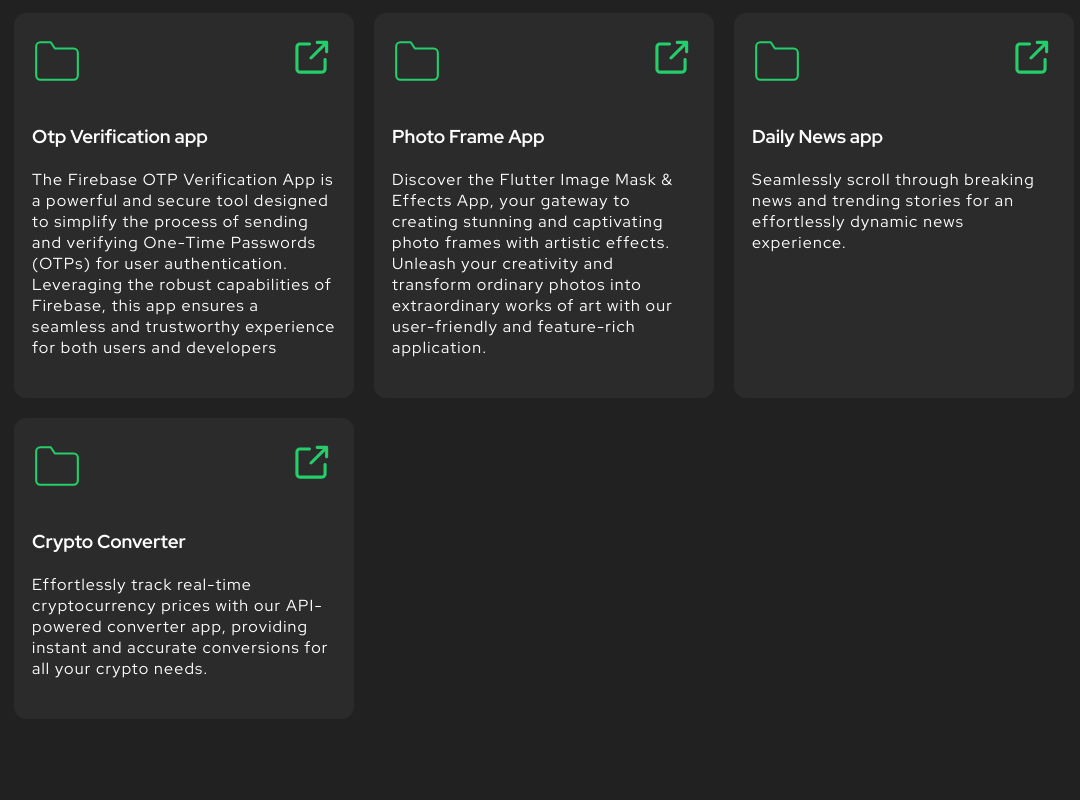
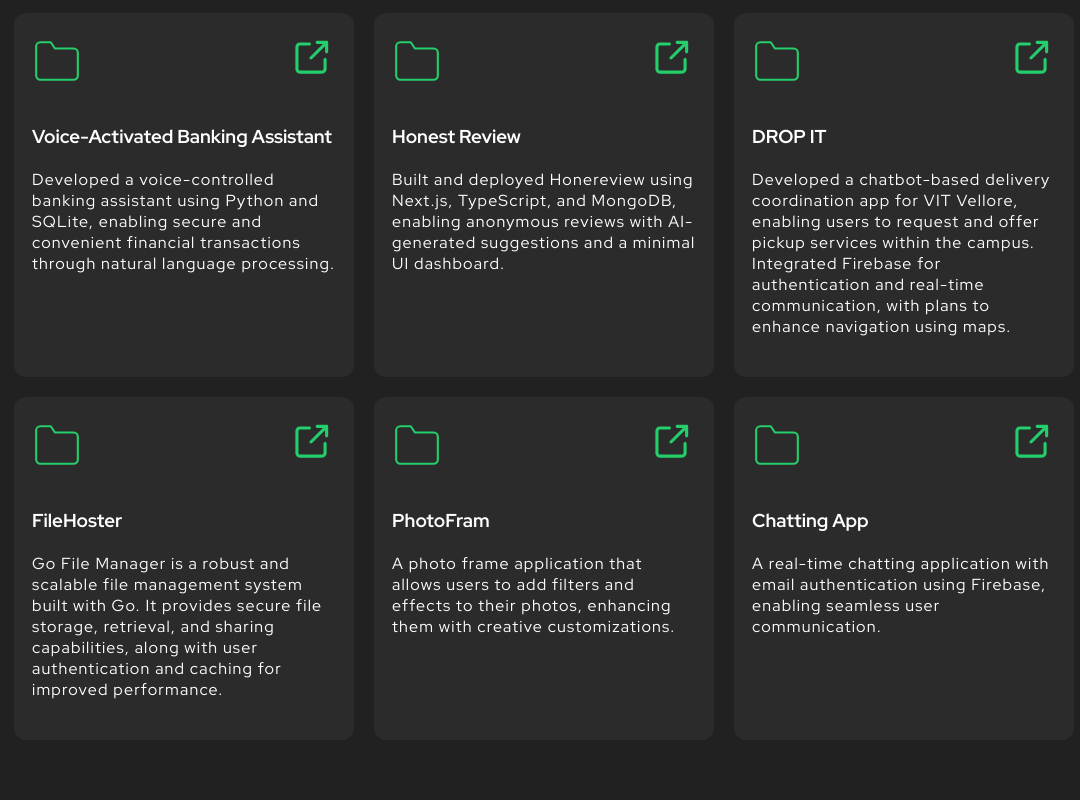
Before and after one commit to adiVIT/portfolio, a React (Create React App) app: page / in a window 1280 px wide. Shown: the part 1620-2420 px from the top of the page, without its empty margins (96-1176 px from the left). Built offline with nearby package versions, Linux system fonts and the light colour scheme.

Commit message:
changed with updated things

```diff
--- a/src/components/Contact/Contact.tsx
+++ b/src/components/Contact/Contact.tsx
@@ -20,7 +20,7 @@ export function Contact(){
         </div>
         <div>
         <a href="tel:+917651820026"><img src={phoneIcon} alt="Phone No" /></a>
-          <a href="tel:+919630576848">(+91) 7651820026</a>
+          <a href="tel:+917651820026">(+91)7651820026</a>
         </div>
       </div>
       <Form></Form>
--- a/src/components/Project/Project.tsx
+++ b/src/components/Project/Project.tsx
@@ -18,19 +18,82 @@ export function Project() {
             <header>
               <svg width="50" xmlns="http://www.w3.org/2000/svg" role="img" viewBox="0 0 24 24" fill="none" stroke="#23ce6b " stroke-width="1" stroke-linecap="round" stroke-linejoin="round" ><title>Folder</title><path d="M22 19a2 2 0 0 1-2 2H4a2 2 0 0 1-2-2V5a2 2 0 0 1 2-2h5l2 3h9a2 2 0 0 1 2 2z"></path></svg>
               <div className="project-links">
-                <a href="https://github.com/adiVIT/otp" target="_blank" rel="noreferrer">
+                <a href="https://github.com/adiVIT/Voice-Activated-Banking-Assistant" target="_blank" rel="noreferrer">
                   <img src={externalLink} alt="Visit site" />
                 </a>
               </div>
             </header>
             <div className="body">
-              <h3>Otp Verification app</h3>
+              <h3>Voice-Activated Banking Assistant</h3>
               <p>
-              The Firebase OTP Verification App is a powerful and secure tool designed to simplify the process of sending and verifying One-Time Passwords (OTPs) for user authentication. Leveraging the robust capabilities of Firebase, this app ensures a seamless and trustworthy experience for both users and developers
+              Developed a voice-controlled banking assistant using Python and SQLite, enabling secure and convenient financial transactions through natural language processing.
               </p>
             </div>
 
           </div>
+        </ScrollAnimation>
+
+        <ScrollAnimation animateIn="flipInX">
+          <div className="project">
+            <header>
+              <svg width="50" xmlns="http://www.w3.org/2000/svg" role="img" viewBox="0 0 24 24" fill="none" stroke="#23ce6b " stroke-width="1" stroke-linecap="round" stroke-linejoin="round" ><title>Folder</title><path d="M22 19a2 2 0 0 1-2 2H4a2 2 0 0 1-2-2V5a2 2 0 0 1 2-2h5l2 3h9a2 2 0 0 1 2 2z"></path></svg>
+              <div className="project-links">
+                <a href="https://github.com/adiVIT/HonReview" target="_blank" rel="noreferrer">
+                  <img src={externalLink} alt="Visit site" />
+                </a>
+              </div>
+            </header>
+            <div className="body">
+              <h3>Honest Review</h3>
+              <p>
+              Built and deployed Honereview using Next.js, TypeScript, and MongoDB, enabling anonymous reviews with AI-generated suggestions and a minimal UI dashboard.
+              </p>
+            </div>
+
+          </div>
+        </ScrollAnimation>
+
+        <ScrollAnimation animateIn="flipInX">
+          <div className="project">
+            <header>
+              <svg width="50" xmlns="http://www.w3.org/2000/svg" role="img" viewBox="0 0 24 24" fill="none" stroke="#23ce6b " stroke-width="1" stroke-linecap="round" stroke-linejoin="round" ><title>Folder</title><path d="M22 19a2 2 0 0 1-2 2H4a2 2 0 0 1-2-2V5a2 2 0 0 1 2-2h5l2 3h9a2 2 0 0 1 2 2z"></path></svg>
+              <div className="project-links">
+                <a href="https://github.com/adiVIT/Dropit" target="_blank" rel="noreferrer">
+                  <img src={externalLink} alt="Visit site" />
+                </a>
+              </div>
+            </header>
+            <div className="body">
+              <h3>DROP IT</h3>
+              <p>
+              Developed a chatbot-based delivery coordination app for VIT Vellore, enabling users to request and offer pickup services within the campus. Integrated Firebase for authentication and real-time communication, with plans to enhance navigation using maps.
+              </p>
+            </div>
+
+          </div>
+        </ScrollAnimation>
+
+
+
+        <ScrollAnimation animateIn="flipInX">
+          <div className="project">
+            <header>
+              <svg width="50" xmlns="http://www.w3.org/2000/svg" role="img" viewBox="0 0 24 24" fill="none" stroke="#23ce6b " stroke-width="1" stroke-linecap="round" stroke-linejoin="round" ><title>Folder</title><path d="M22 19a2 2 0 0 1-2 2H4a2 2 0 0 1-2-2V5a2 2 0 0 1 2-2h5l2 3h9a2 2 0 0 1 2 2z"></path></svg>
+              <div className="project-links">
+                <a href="https://github.com/adiVIT/FileHoster" target="_blank" rel="noreferrer">
+                  <img src={externalLink} alt="Visit site" />
+                </a>
+              </div>
+            </header>
+            <div className="body">
+              <h3>FileHoster</h3>
+              <p>
+              Go File Manager is a robust and scalable file management system built with Go. It provides secure file storage, retrieval, and sharing capabilities, along with user authentication and caching for improved performance.
+              </p>
+            </div>
+
+          </div>
+
         </ScrollAnimation>
 
         <ScrollAnimation animateIn="flipInX">
@@ -44,9 +107,9 @@ export function Project() {
               </div>
             </header>
             <div className="body">
-              <h3>Photo Frame App</h3>
+              <h3>PhotoFram</h3>
               <p>
-              Discover the Flutter Image Mask & Effects App, your gateway to creating stunning and captivating photo frames with artistic effects. Unleash your creativity and transform ordinary photos into extraordinary works of art with our user-friendly and feature-rich application.
+              A photo frame application that allows users to add filters and effects to their photos, enhancing them with creative customizations.
               </p>
             </div>
 
@@ -58,37 +121,15 @@ export function Project() {
             <header>
               <svg width="50" xmlns="http://www.w3.org/2000/svg" role="img" viewBox="0 0 24 24" fill="none" stroke="#23ce6b " stroke-width="1" stroke-linecap="round" stroke-linejoin="round" ><title>Folder</title><path d="M22 19a2 2 0 0 1-2 2H4a2 2 0 0 1-2-2V5a2 2 0 0 1 2-2h5l2 3h9a2 2 0 0 1 2 2z"></path></svg>
               <div className="project-links">
-                <a href="https://github.com/adiVIT/news-app" target="_blank" rel="noreferrer">
+                <a href="https://github.com/adiVIT/ChatAppr" target="_blank" rel="noreferrer">
                   <img src={externalLink} alt="Visit site" />
                 </a>
               </div>
             </header>
             <div className="body">
-              <h3>Daily News app</h3>
+              <h3>Chatting App</h3>
               <p>
-              Seamlessly scroll through breaking news and trending stories for an effortlessly dynamic news experience.
-              </p>
-            </div>
-
-          </div>
-        </ScrollAnimation>
-
-
-
-        <ScrollAnimation animateIn="flipInX">
-          <div className="project">
-            <header>
-              <svg width="50" xmlns="http://www.w3.org/2000/svg" role="img" viewBox="0 0 24 24" fill="none" stroke="#23ce6b " stroke-width="1" stroke-linecap="round" stroke-linejoin="round" ><title>Folder</title><path d="M22 19a2 2 0 0 1-2 2H4a2 2 0 0 1-2-2V5a2 2 0 0 1 2-2h5l2 3h9a2 2 0 0 1 2 2z"></path></svg>
-              <div className="project-links">
-                <a href="https://github.com/adiVIT/Crypto_Exchange" target="_blank" rel="noreferrer">
-                  <img src={externalLink} alt="Visit site" />
-                </a>
-              </div>
-            </header>
-            <div className="body">
-              <h3>Crypto Converter</h3>
-              <p>
-              Effortlessly track real-time cryptocurrency prices with our API-powered converter app, providing instant and accurate conversions for all your crypto needs.
+              A real-time chatting application with email authentication using Firebase, enabling seamless user communication.
               </p>
             </div>
 
```
